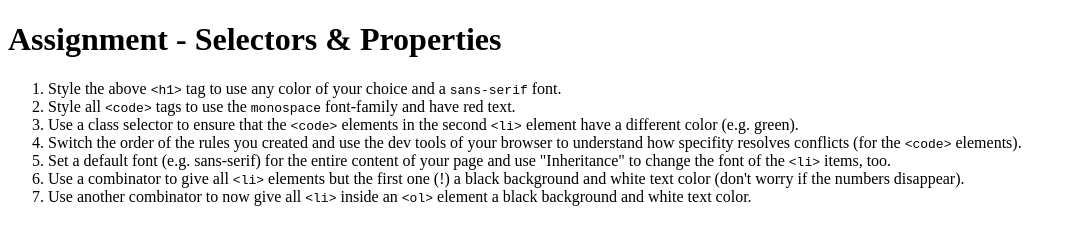
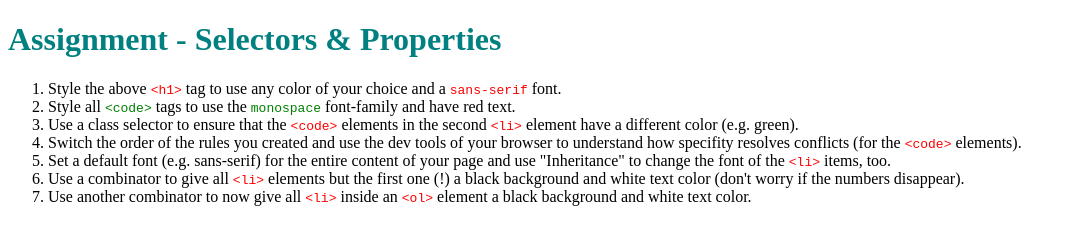
Before and after one commit to Srinivaskoruprolu007/LearnCSS, a plain HTML site: page Basics/06-Assignment-Problem/index.html in a window 1280 px wide. Shown: the whole page, without its empty margins (0-1076 px from the left). Drawn offline with Linux system fonts and the light colour scheme.

Commit message:
Assignment added

```diff
--- a/Basics/06-Assignment-Problem/index.html
+++ b/Basics/06-Assignment-Problem/index.html
@@ -1,22 +1,49 @@
 <!DOCTYPE html>
 <html lang="en">
-<head>
-    <meta charset="UTF-8">
-    <meta name="viewport" content="width=device-width, initial-scale=1.0">
-    <meta http-equiv="X-UA-Compatible" content="ie=edge">
+  <head>
+    <meta charset="UTF-8" />
+    <meta name="viewport" content="width=device-width, initial-scale=1.0" />
+    <meta http-equiv="X-UA-Compatible" content="ie=edge" />
     <title>CSS Course</title>
-    <link rel="stylesheet" href="main.css">
-</head>
-<body>
-    <h1 id="assignment-instructions">Assignment - Selectors &amp; Properties</h1>
+    <link rel="stylesheet" href="main.css" />
+  </head>
+  <body>
+    <h1 id="assignment-instructions">
+      Assignment - Selectors &amp; Properties
+    </h1>
     <ol>
-        <li>Style the above <code>&lt;h1&gt;</code> tag to use any color of your choice and a <code>sans-serif</code> font.</li>
-        <li>Style all <code>&lt;code&gt;</code> tags to use the <code>monospace</code> font-family and have red text.</li>
-        <li>Use a class selector to ensure that the <code>&lt;code&gt;</code> elements in the second <code>&lt;li&gt;</code> element have a different color (e.g. green).</li>
-        <li>Switch the order of the rules you created and use the dev tools of your browser to understand how specifity resolves conflicts (for the <code>&lt;code&gt;</code> elements).</li>
-        <li>Set a default font (e.g. sans-serif) for the entire content of your page and use "Inheritance" to change the font of the <code>&lt;li&gt;</code> items, too.</li>
-        <li>Use a combinator to give all <code>&lt;li&gt;</code> elements but the first one (!) a black background and white text color (don't worry if the numbers disappear).</li>
-        <li>Use another combinator to now give all <code>&lt;li&gt;</code> inside an <code>&lt;ol&gt;</code> element a black background and white text color.</li>
+      <li>
+        Style the above <code>&lt;h1&gt;</code> tag to use any color of your
+        choice and a <code>sans-serif</code> font.
+      </li>
+      <li class="second_li">
+        Style all <code>&lt;code&gt;</code> tags to use the
+        <code>monospace</code> font-family and have red text.
+      </li>
+      <li>
+        Use a class selector to ensure that the
+        <code>&lt;code&gt;</code> elements in the second
+        <code>&lt;li&gt;</code> element have a different color (e.g. green).
+      </li>
+      <li>
+        Switch the order of the rules you created and use the dev tools of your
+        browser to understand how specifity resolves conflicts (for the
+        <code>&lt;code&gt;</code> elements).
+      </li>
+      <li>
+        Set a default font (e.g. sans-serif) for the entire content of your page
+        and use "Inheritance" to change the font of the
+        <code>&lt;li&gt;</code> items, too.
+      </li>
+      <li>
+        Use a combinator to give all <code>&lt;li&gt;</code> elements but the
+        first one (!) a black background and white text color (don't worry if
+        the numbers disappear).
+      </li>
+      <li>
+        Use another combinator to now give all <code>&lt;li&gt;</code> inside an
+        <code>&lt;ol&gt;</code> element a black background and white text color.
+      </li>
     </ol>
-</body>
+  </body>
 </html>
--- a/Basics/06-Assignment-Problem/main.css
+++ b/Basics/06-Assignment-Problem/main.css
@@ -0,0 +1,12 @@
+#assignment-instructions {
+  color: teal;
+  font-family: serif;
+}
+code {
+  color: red;
+  font-family: monospace;
+}
+
+.second_li code {
+  color: green;
+}
```
